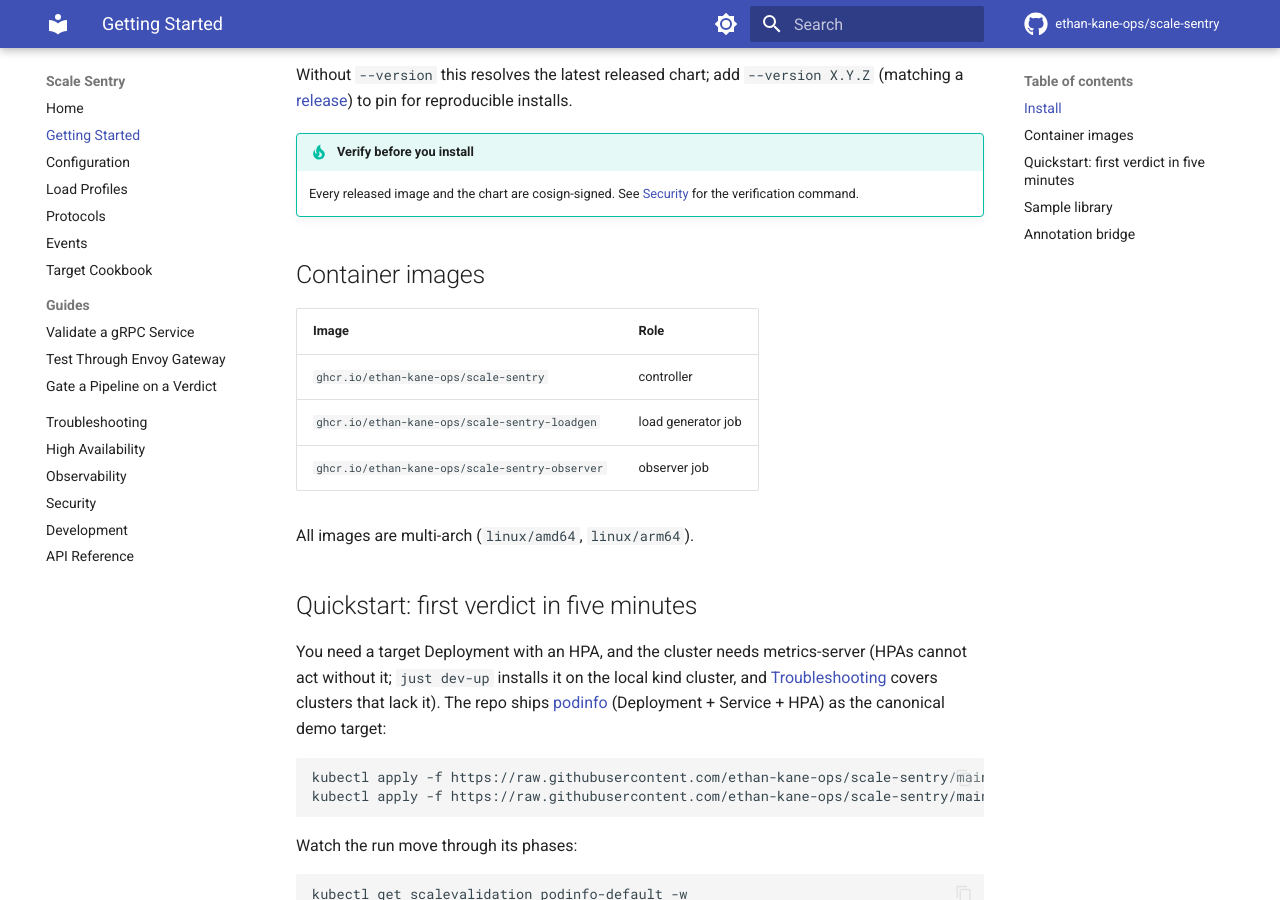
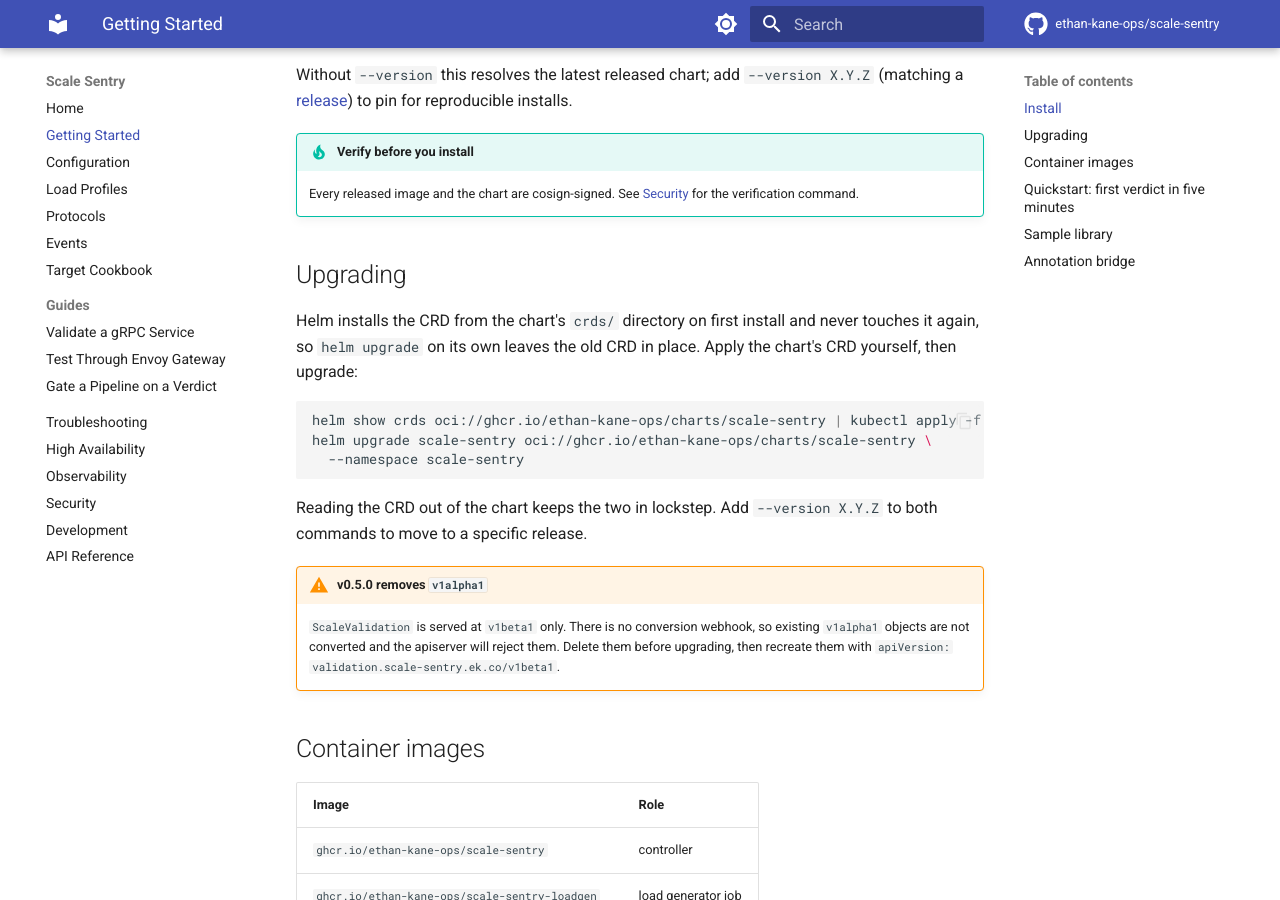
Before and after one commit to ethan-kane-ops/scale-sentry, an MkDocs documentation site: the page built from docs/getting-started.md, in a window 1280 px wide and 900 px high, scrolled down 304 px. Built offline with MkDocs 1.6.1 and Material for MkDocs 9.7.7, drawn with Linux system fonts in a browser that asks for light colours; comment, search, counter and statistics services are not loaded.

Commit message:
docs: document the CRD upgrade path and mark v0.5.0 scope
- Helm installs crds/ once and never updates it, so a chart upgrade
  alone leaves the old CRD; read it back out of the chart to apply
- v0.5.0 drops v1alpha1 with no conversion webhook, so call out that
  existing objects must be recreated
- ROADMAP: the unreleased slice is what v0.5.0 ships

````diff
--- a/docs/getting-started.md
+++ b/docs/getting-started.md
@@ -14,6 +14,21 @@ Without `--version` this resolves the latest released chart; add `--version X.Y.
 
 !!! tip "Verify before you install"
     Every released image and the chart are cosign-signed. See [Security](security.md) for the verification command.
+
+## Upgrading
+
+Helm installs the CRD from the chart's `crds/` directory on first install and never touches it again, so `helm upgrade` on its own leaves the old CRD in place. Apply the chart's CRD yourself, then upgrade:
+
+```bash
+helm show crds oci://ghcr.io/ethan-kane-ops/charts/scale-sentry | kubectl apply -f -
+helm upgrade scale-sentry oci://ghcr.io/ethan-kane-ops/charts/scale-sentry \
+  --namespace scale-sentry
+```
+
+Reading the CRD out of the chart keeps the two in lockstep. Add `--version X.Y.Z` to both commands to move to a specific release.
+
+!!! warning "v0.5.0 removes `v1alpha1`"
+    `ScaleValidation` is served at `v1beta1` only. There is no conversion webhook, so existing `v1alpha1` objects are not converted and the apiserver will reject them. Delete them before upgrading, then recreate them with `apiVersion: validation.scale-sentry.ek.co/v1beta1`.
 
 ## Container images
 
````
Also changed, not shown: ROADMAP.md (+1 -1 lines).
